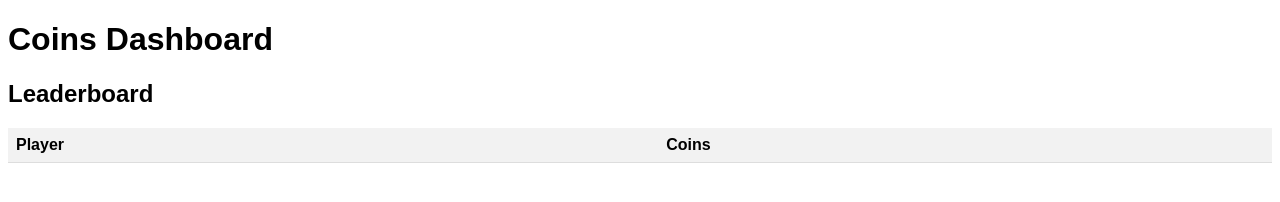
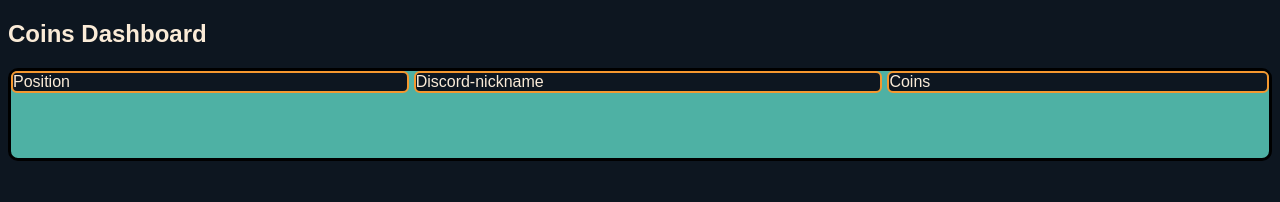
Before and after one commit to Gracimars/dashboard-monedas, a plain HTML site: page index.html in a window 1280 px wide. Drawn offline with Linux system fonts and the light colour scheme.

Commit message:
Adding grid to the Dashboard

```diff
--- a/index.html
+++ b/index.html
@@ -7,20 +7,20 @@
 		<link rel="stylesheet" href="style.css" />
 	</head>
 	<body>
-		<h1>Coins Dashboard</h1>
-
-		<h2>Leaderboard</h2>
-
-		<table id="Leaderboard">
-			<thead>
-				<tr>
-					<th>Player</th>
-					<th>Coins</th>
-				</tr>
-			</thead>
-			<tbody>
-				<!-- Data will be inserted here dynamically -->
-			</tbody>
-		</table>
+		<header>
+			<h2>Coins Dashboard</h2>
+			<!-- Contenido del encabezado -->
+		</header>
+		<main>
+			<!-- Contendido de la sección principal -->
+			<section class="grid-container">
+				<div class="header-position">Position</div>
+				<div class="header-nickname">Discord-nickname</div>
+				<div class="header-coins">Coins</div>
+			</section>
+		</main>
+		<footer>
+			<!-- Contenido del pie de página -->
+		</footer>
 	</body>
 </html>
--- a/style.css
+++ b/style.css
@@ -1,19 +1,58 @@
 body {
 	font-family: Arial, Helvetica, sans-serif;
+	color: antiquewhite;
+	background-color: #0d1620;
 }
 
-table {
-	width: 100%;
-	border-collapse: collapse;
+.grid-container {
+	background: #4eb1a4;
+	border: 3px solid black;
+	border-radius: 10px;
+	display: grid;
+	grid-template-areas:
+		"headerPosition headerNickname headerCoins"
+		"positionData nicknameData coinsData"
+		"positionData nicknameData coinsData"
+		"positionData nicknameData coinsData"
+		"positionData nicknameData coinsData"
+		"positionData nicknameData coinsData"
+		"positionData nicknameData coinsData"
+		"positionData nicknameData coinsData"
+		"positionData nicknameData coinsData"
+		"positionData nicknameData coinsData"
+		"positionData nicknameData coinsData"
+		"positionData nicknameData coinsData"
+		"positionData nicknameData coinsData"
+		"positionData nicknameData coinsData";
+	gap: 5px;
 }
 
-th,
-td {
-	padding: 8px;
-	text-align: left;
-	border-bottom: 1px solid #ddd;
+.grid-container div {
+	background: #0d1620;
+	border: 2px solid #f5982f;
+	border-radius: 6px;
 }
 
-th {
-	background-color: #f2f2f2;
+.position {
+	grid-area: positionData;
 }
+
+.nickname {
+	grid-area: nicknameData;
+}
+
+.coins {
+	grid-area: coinsData;
+}
+
+.header-position {
+	grid-area: headerPosition;
+}
+
+.header-nickname {
+	grid-area: headerNickname;
+}
+
+.header-coins {
+	grid-area: headerCoins;
+}
```
